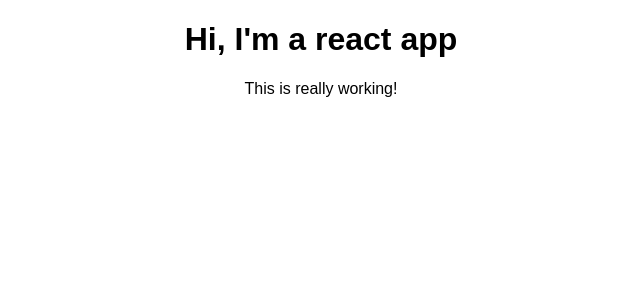
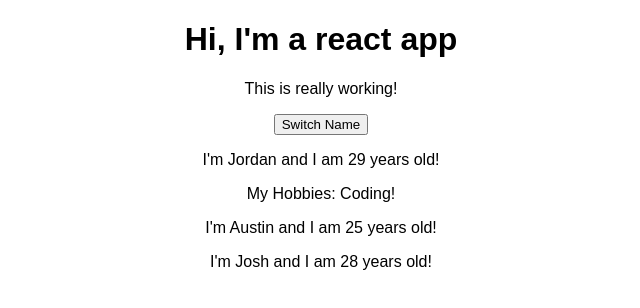
Before and after one commit to jiv-era/react-complete-guide, a React (Create React App) app: page / in a window 1280 px wide. Shown: the top 308 px of the page, without its empty margins (319-959 px from the left). Built offline with nearby package versions, Linux system fonts and the light colour scheme.

Commit message:
applying onClick handler

```diff
--- a/src/App.js
+++ b/src/App.js
@@ -1,12 +1,29 @@
 import React, { Component } from 'react';
 import './App.css';
+import Person from './Person/Person';
 
 class App extends Component {
+  state = {
+    persons: [
+      { name: 'Jordan', age: 29 },
+      { name: 'Austin', age: 25 },
+      { name: 'Josh', age: 28 }
+    ]
+  }
+
+  switchNameHandler = () => {
+    console.log('was clicked')
+  }
+
   render() {
     return (
       <div className="App">
-       <h1>Hi, I'm a react app</h1>
-       <p>This is really working!</p>
+        <h1>Hi, I'm a react app</h1>
+        <p>This is really working!</p>
+        <button onClick={this.switchNameHandler}>Switch Name</button>
+        <Person name={this.state.persons[0].name} age={this.state.persons[0].age} > My Hobbies: Coding!</Person>
+        <Person name={this.state.persons[1].name} age={this.state.persons[1].age} />
+        <Person name={this.state.persons[2].name} age={this.state.persons[2].age}  />
       </div>
     );
     // return React.createElement('div', {className: 'App'}, React.createElement('h1', null,  'Does this work now?'));
--- a/src/Person/Person.js
+++ b/src/Person/Person.js
@@ -0,0 +1,12 @@
+import React from 'react';
+
+const person = ( props ) => {
+    return (
+        <div>
+            <p>I'm {props.name} and I am {props.age} years old!</p>
+            <p>{props.children}</p>
+        </div>
+    )
+}
+
+export default person;
```
